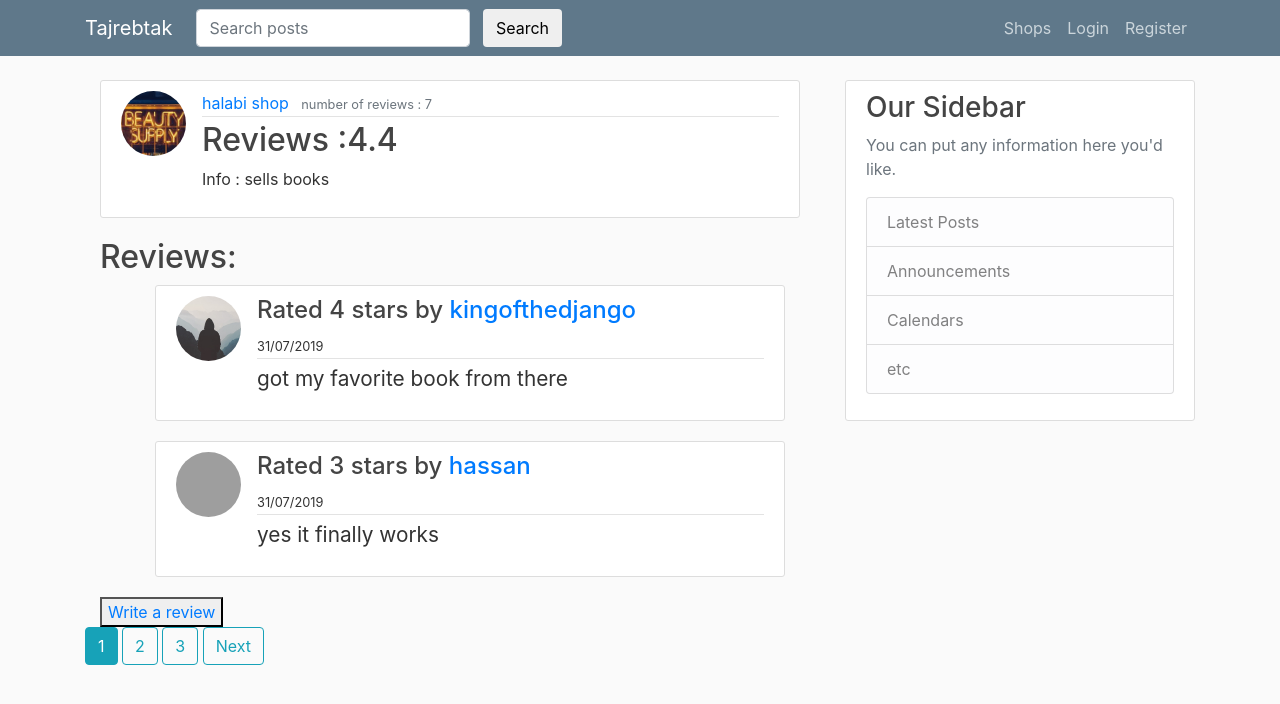
After one commit to hassanito/reviewweb, a Django app: page /shops/2/reviews in a window 1280 px wide. The commit adds this page. Shown: the top 704 px of the page. Run offline with Django 3.2, Linux system fonts and the light colour scheme; data comes from the database, SQL or seed files in the repository; both versions use the stored data as it was after the commit; some libraries are stand-ins or nearby versions; grey boxes are pictures that could not be loaded.

Commit message:
updated version

```diff
--- /dev/null
+++ b/shops/templates/shops/shops_reviews_list.html
@@ -0,0 +1,57 @@
+{% extends "shops/shop_base.html" %}
+
+{% block shop_content %}
+<div class="col-md-12">
+	<article class="media content-section">
+		<img class="rounded-circle article-img" src="{{ shop.image.url }}" alt="profile ">
+		<div class="media-body">
+			<div class="article-metadata">
+				<a class="mr-2" href="{{ shop.get_absolute_url }}">{{ shop }}</a>
+				<small class="text-muted">number of reviews : {{ shop.get_number_of_reviews }}</small>
+			</div>
+			<h2><a class="article-title" href="#">Reviews :{{shop.get_cumulative_review}}</a></h2>
+			<p class="article-content">Info : {{ shop.description }}</p>
+		</div>
+	</article>
+
+</div>
+<div class="col-md-12">
+	{% if shop.review_st.all == 0 %}
+	<h2>No reviews on this shop yet!</h2>
+
+	{% else %}
+		<h2>Reviews:</h2>
+		<ul>
+			{% for review in review_list %}
+						<!-- <li>{{review}} <b> rating : {{review.rating}} stars</b> by <a href="{% url 'accounts:user-profile' pk=review.reviewer.pk %}">{{review.reviewer}}</a>  </li> -->
+				<div class="col-md-12">
+					<article class="media content-section">
+						<img class="rounded-circle article-img" src="{{ review.reviewer.profile.image.url }}" >
+						<div class="media-body">
+							<div class="article-metadata">
+								<!-- <a class="mr-2" href="#">by reviewer</a> -->
+								<!-- <small class="text-muted">number of reviews : {{ shop.get_number_of_reviews }}</small> -->
+
+								<h4>Rated {{ review.rating}} stars by <a class="mr-2" href="{% url 'accounts:user-profile' pk=review.reviewer.pk %}">{{review.reviewer}}</a></h4>
+								<small>{{ review.created_at|date:"d/m/Y"  }}</small>
+							 </div>
+							 <p style="font-size:130%;" class="article-content">	{{ review }} </p>
+							 {% if review.reviewer == user %}
+								 <div>
+									 <a class="btn btn-danger btn-sm mt-1 mb-1" href="{% url 'shops:review-delete' review.id %}">Delete</a>
+								 </div>
+							 {% endif %}
+						</div>
+					</article>
+
+				</div>
+			{% endfor %}
+
+		</ul>
+		<button type="button" name="button"><a href="{% url 'shops:review-shop' pk=shop.get_absolute_url %}">Write a review</a></button>
+
+	{% endif %}
+</div>
+
+
+{% endblock %}
--- a/shops/urls.py
+++ b/shops/urls.py
@@ -5,8 +5,9 @@ app_name = 'shops'
 
 urlpatterns=[
     path('',views.ListShops.as_view(),name='all'),
-    path('<int:pk>', views.ShopDetail.as_view(), name='shop-detail'),
+    # shop-detail was replaced by shop-reviews to be able to take advantage of django list-views
+    # path('<int:pk>', views.ShopDetail.as_view(), name='shop-detail'),
     path('<int:pk>/review/',views.review_create_view,name='review-shop'),
     path('review/<int:pk>/delete/', views.ReviewDeleteView.as_view(), name='review-delete'),
-
+    path('<int:pk>/reviews',views.ShopReviewsList.as_view(),name ='shop-detail'),
     ]
--- a/shops/views.py
+++ b/shops/views.py
@@ -39,12 +39,24 @@ class ShopDetail(generic.DetailView):
     model = Shop
     def get_context_data(self, *args, **kwargs):
         context = super(ShopDetail, self).get_context_data(*args, **kwargs)
-        context['review_list'] = Review.objects.filter(reviewed_shop = self.get_object()).order_by('-created_at')
+        context['review_list'] = Review.objects.filter(reviewed_shop = self.get_object())
         return context
 
+class ShopReviewsList(generic.ListView):
+    model = Shop
+    template_name ='shops/shops_reviews_list.html'
+    paginate_by =2
+    def get_context_data(self, *args, **kwargs):
+        context = super(ShopReviewsList, self).get_context_data(*args, **kwargs)
+        shop = get_object_or_404(Shop,pk=self.kwargs['pk'])
+        context['shop'] = shop
+        return context
+
+    def get_queryset(self,*args,**kwargs): # new
+        review_list =Review.objects.filter(reviewed_shop=self.kwargs['pk']).order_by("-created_at")
+        return review_list
 
 from django.contrib.auth.decorators import login_required
-
 
 @login_required(login_url='/accounts/login/')
 def review_create_view(request,pk):
--- a/templates/base.html
+++ b/templates/base.html
@@ -92,7 +92,29 @@
           </div>
         </div>
       </div>
+      {% if is_paginated %}
+
+        {% if page_obj.has_previous %}
+          <!-- <a class="btn btn-outline-info mb-4" href="?page=1">First</a> -->
+          <a class="btn btn-outline-info mb-4" href="?page={{ page_obj.previous_page_number }}">Previous</a>
+        {% endif %}
+
+        {% for num in page_obj.paginator.page_range %}
+          {% if page_obj.number == num %}
+            <a class="btn btn-info mb-4" href="?page={{ num }}">{{ num }}</a>
+          {% elif num > page_obj.number|add:'-3' and num < page_obj.number|add:'3' %}
+            <a class="btn btn-outline-info mb-4" href="?page={{ num }}">{{ num }}</a>
+          {% endif %}
+        {% endfor %}
+
+        {% if page_obj.has_next %}
+          <a class="btn btn-outline-info mb-4" href="?page={{ page_obj.next_page_number }}">Next</a>
+          <!-- <a class="btn btn-outline-info mb-4" href="?page={{ page_obj.paginator.num_pages }}">Last</a> -->
+        {% endif %}
+
+      {% endif %}
     </main>
+
 
     <!-- Optional JavaScript -->
     <!-- jQuery first, then Popper.js, then Bootstrap JS -->
```
Also changed, not shown: db.sqlite3.
